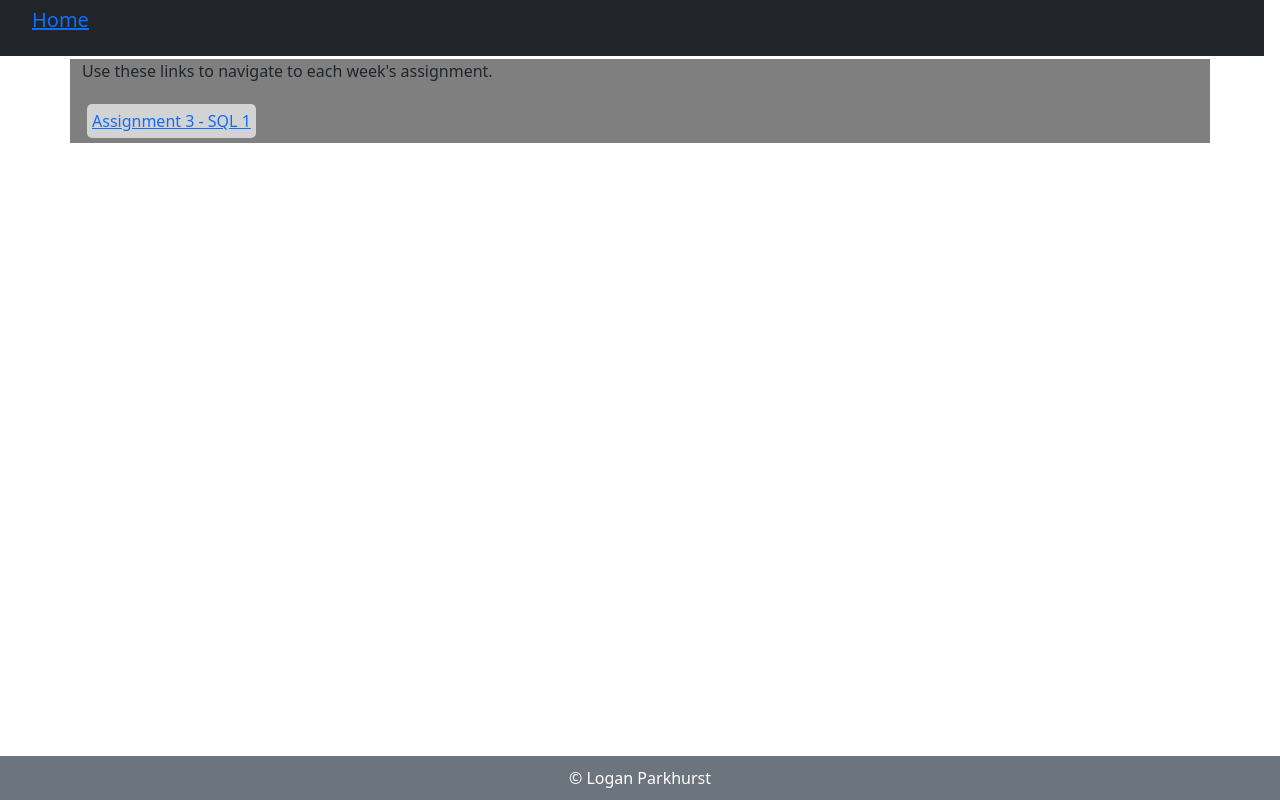
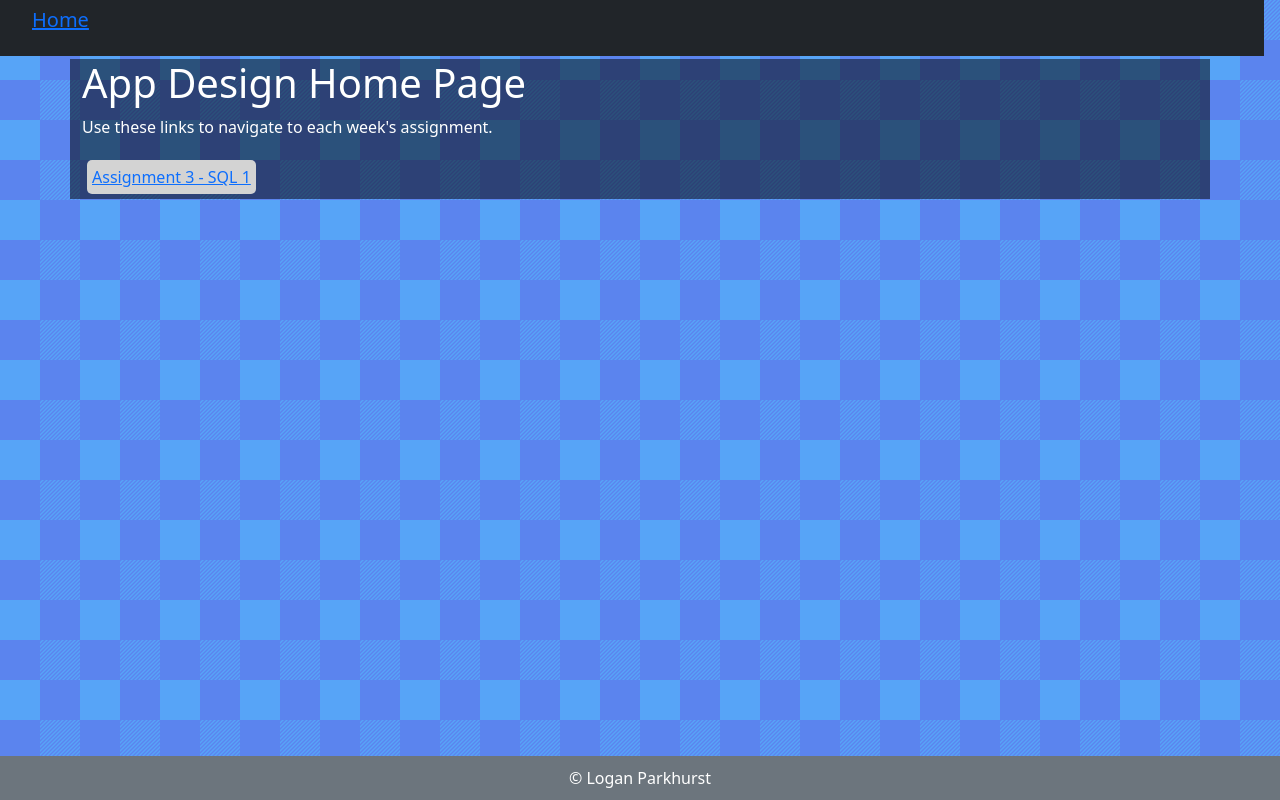
Before and after one commit to HaloMan3096/haloman3069.github.io, a website: page html/app_design/app-design.html in a window 1280 px wide. Drawn offline with nearby package versions, Linux system fonts and the light colour scheme.

Commit message:
cleaning up app-design.html

```diff
--- a/html/app_design/app-design.html
+++ b/html/app_design/app-design.html
@@ -7,7 +7,7 @@
           integrity="sha384-EVSTQN3/azprG1Anm3QDgpJLIm9Nao0Yz1ztcQTwFspd3yD65VohhpuuCOmLASjC" crossorigin="anonymous">
     <link rel="stylesheet" href="./../../css/style.css">
 </head>
-<body>
+<body id="login-main">
 
 <header role="banner">
     <nav role="navigation" class="navbar navbar-brand bg-dark justify-content-between" aria-label="Main navigation">
@@ -18,6 +18,8 @@
 </header>
 
 <main class="container web-dev-container">
+    <h1>App Design Home Page</h1>
+
     <p>Use these links to navigate to each week's assignment.</p>
     <ul class="nav nav-pills flex-column">
         <li class="links_container">
```
